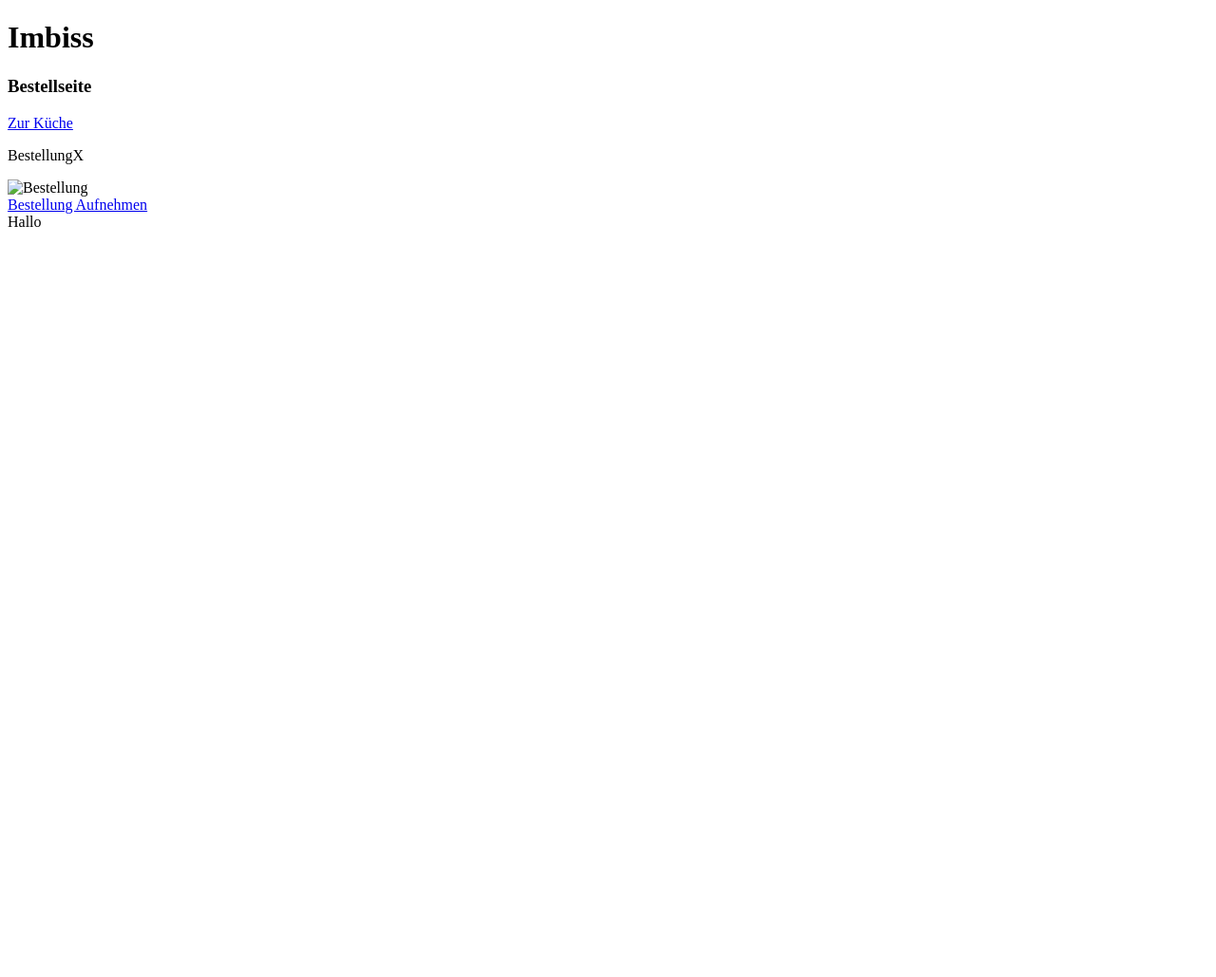
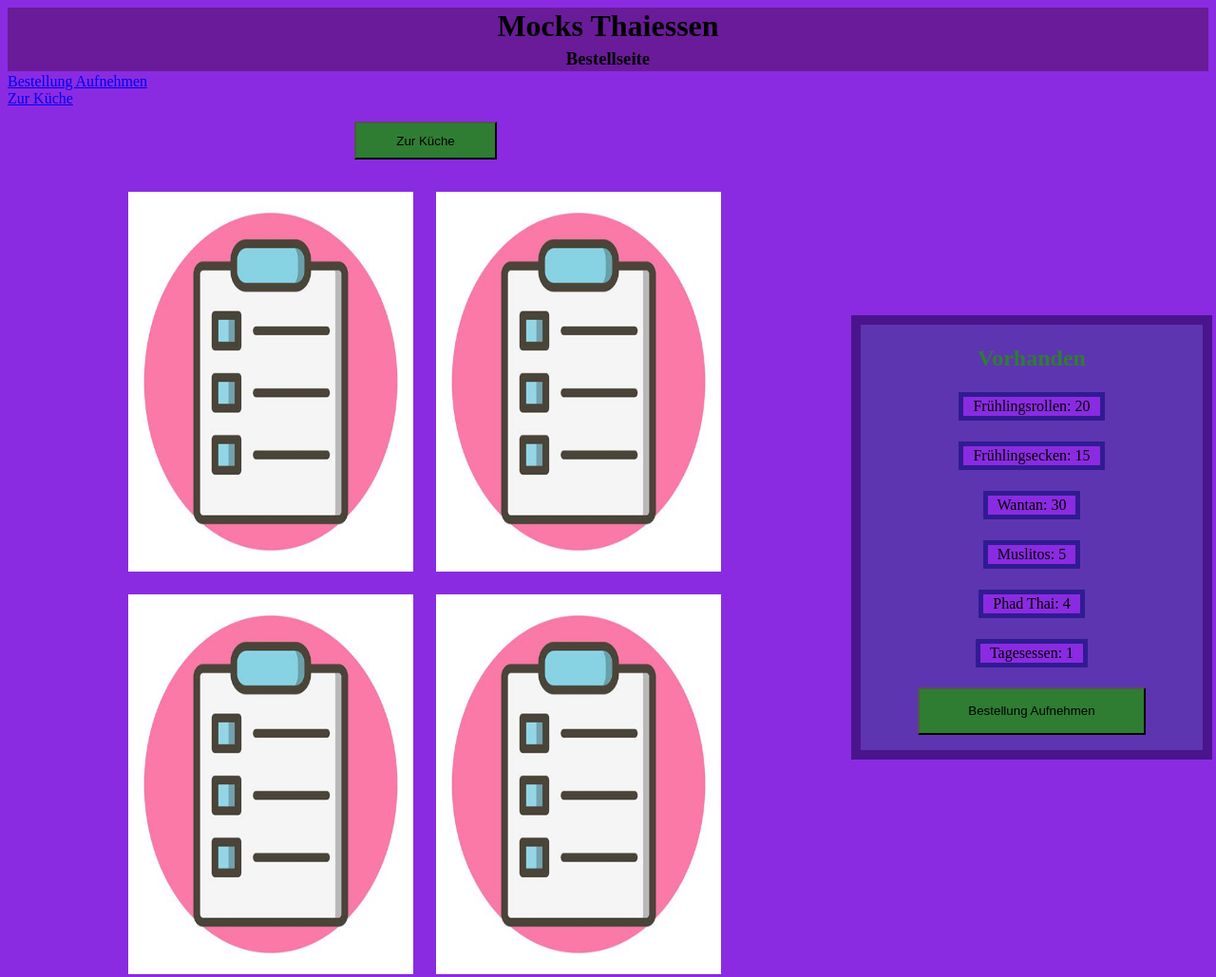
Before and after one commit to MoserPatrick/GIS_SS24, a plain HTML site: page Projekt/Index.html in a window 1280 px wide. Shown: the top 1029 px of the page at 95% size. Before the commit the page ends 800 px from the top, so only its background shows below. Drawn offline with Linux system fonts and the light colour scheme.

Commit message:
Bestellseite erste statische Version

```diff
--- a/Projekt/Index.html
+++ b/Projekt/Index.html
@@ -3,23 +3,50 @@
 <head>
     <meta charset="utf-8" />
     <title> Imbiss </title>
-
+    <link rel="stylesheet" href="Style.css" />
 </head>
 <body>
-    <header>
-        <h1>Imbiss</h1>
-        <h3>Bestellseite</h3>
+    <header >
+        <h1 class="titel">Mocks Thaiessen</h1>
+        <h3 class="titel">Bestellseite</h3>
+
+
     </header>
     <main>
-        <a href="Küchenseite.html" title="Küchenseite" > Zur Küche </a>
         <div>
-            <p class="Bestellung">BestellungX</p>
-            <img src="" alt="Bestellung">
+            <input type="button" value="Zur Küche" id="linkküche">
+            <div class="bestellungen">
+                <img class="bestellung" src="Bilder/Notizblock.jpg" alt="Bestellung">
+                <img class="bestellung" src="Bilder/Notizblock.jpg" alt="Bestellung"><br>
+                <img class="bestellung" src="Bilder/Notizblock.jpg" alt="Bestellung">
+                <img class="bestellung" src="Bilder/Notizblock.jpg" alt="Bestellung"><br>
+                <img class="bestellung" src="Bilder/Notizblock.jpg" alt="Bestellung">
+                <img class="bestellung" src="Bilder/Notizblock.jpg" alt="Bestellung"><br>
+
+            </div>
+
+            <a  href="Aufnehmeseite.html" title="Aufnehmeseite"> Bestellung Aufnehmen </a> <br>
+            <a  href="Küchenseite.html" title="Küchenseite" > Zur Küche </a>
         </div>
-        <a href="Aufnehmeseite.html" title="Aufnehmeseite" > Bestellung Aufnehmen </a>
+        <div class="bg-right">
+            <div class="vorhanden">
+                <h2 id="vorhandentitel">Vorhanden</h2>
+                <p class="vorhanden-liste">Frühlingsrollen: 20</p> <br>
+                <p class="vorhanden-liste">Frühlingsecken: 15</p>  <br>
+                <p class="vorhanden-liste">Wantan: 30</p><br>
+                <p class="vorhanden-liste">Muslitos: 5</p><br>
+                <p class="vorhanden-liste">Phad Thai: 4</p><br>
+                <p class="vorhanden-liste">Tagesessen: 1</p><br>
+                <input type="button" value="Bestellung Aufnehmen" id="bestellen" >
+            </div>
+        </div>
+
+
+
+
     </main>
     <footer>
-        Hallo
+
     </footer>
 </body>
 
--- a/Projekt/Style.css
+++ b/Projekt/Style.css
@@ -0,0 +1,86 @@
+header {
+    background-color: #6A1B9A;
+}
+
+body {
+    background-color: blueviolet;
+    z-index: -1;
+}
+
+
+.titel{
+    text-align: center;
+    padding-bottom: 2px;
+    padding-top: 1px;
+    margin: 2px;
+}
+.bg-right {
+    width: 360px;
+    height: calc(448px);
+    border: 10px solid #4A148C;
+    background-image: radial-gradient(
+      circle closest-side at center,
+    #5E35B1,
+      #5E35B1,
+      #5E35B1
+    );
+    position: fixed;
+    top: 1;
+    bottom: 0;
+
+    left: 70%;
+    right: 0;
+    z-index: 0;
+}
+
+.vorhanden {
+    text-align: center;
+    transform: translate(60px, 20px);
+    line-height: 0%;
+    display: inline-block;
+
+
+}
+
+.vorhanden-liste {
+    border-style: solid;
+    border-color: #311B92;
+    border-width: 5px;
+    padding: 10px;
+    background-color: blueviolet;
+    margin: 11px;
+    display: inline-block;
+}
+
+#vorhandentitel {
+    color: #2E7D32;
+    transform: translate(0, -5px);
+}
+
+#bestellen {
+    transform: translate(0px,10px);
+    width: 240px;
+    height: 50px;
+    background-color: #2E7D32;
+}
+
+.bestellung {
+    width: 300px;
+    height: 400px;
+    margin: 10px;
+}
+
+.bestellungen {
+    position: absolute;
+    left: 125px;
+    top: 24%;
+}
+
+#linkküche {
+    position: absolute;
+    left: 373px;
+    top: 16%;
+    width: 150px;
+    height: 40px;
+    background-color: #2E7D32;
+}
```
Also changed, not shown: Projekt/Aufnehmeseite.html (+1 -1 lines), Projekt/Küchenseite.html (+1 -1 lines).
